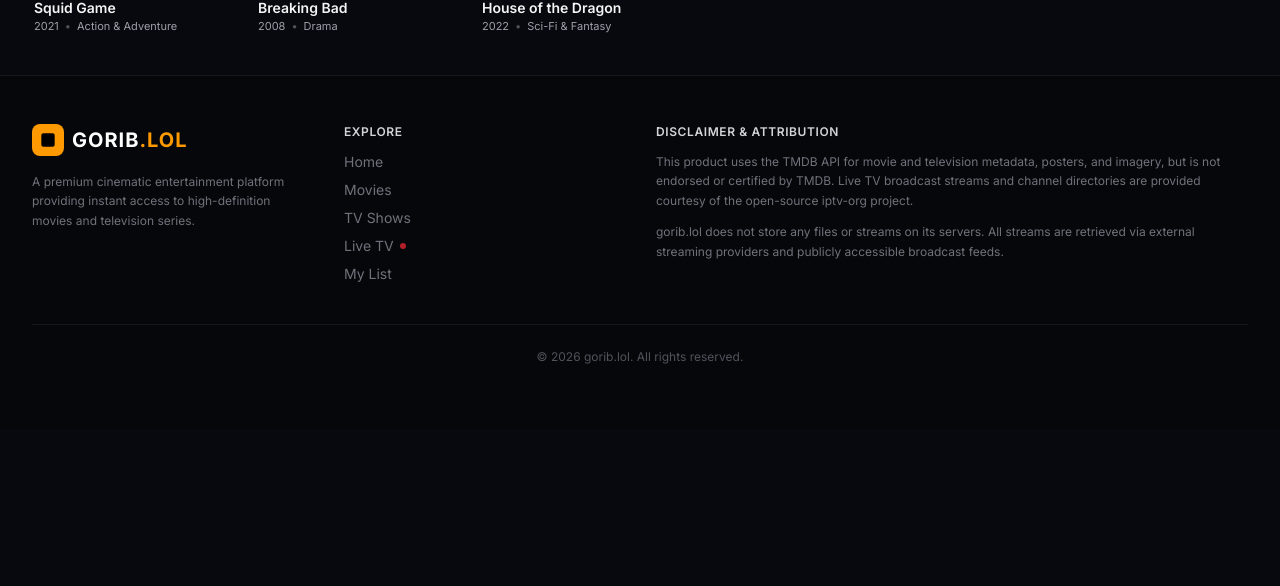
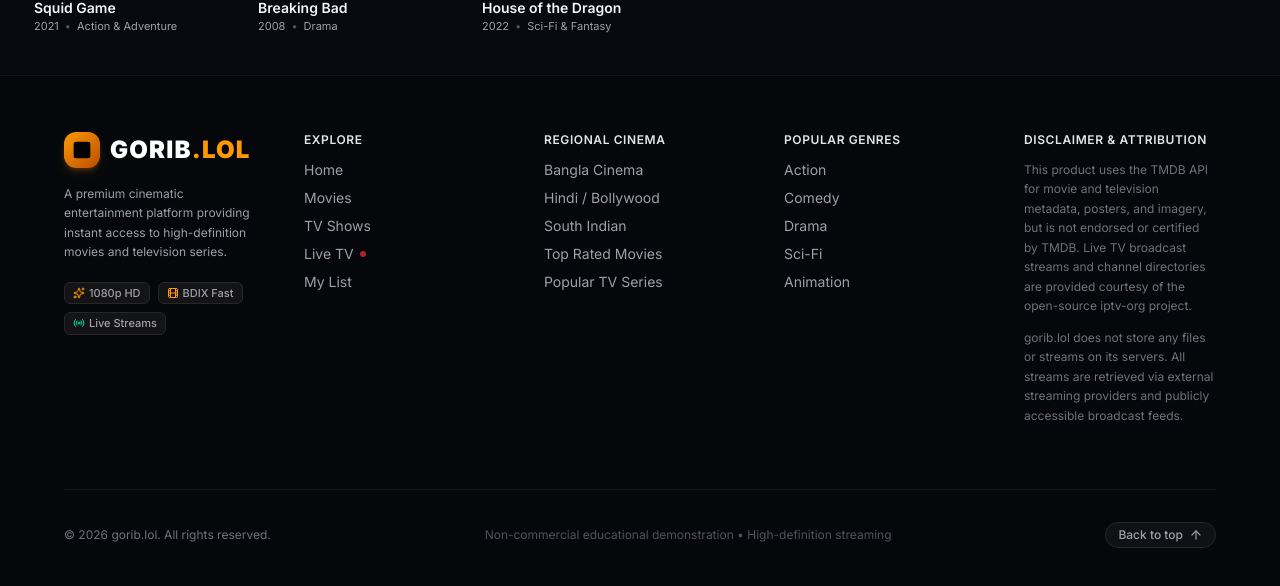
Before and after one commit to bankiimkhan/gorib-site, a Next.js app: page / in a window 1280 px wide. Shown: the part 4668-5254 px from the top of the page. Before the commit the page ends 5097 px from the top, so only its background shows below. Built offline with nearby package versions, Linux system fonts and the light colour scheme; no server answers.

Commit message:
feat: enhance Footer component with new layout, navigation links, and scroll-to-top functionality; add tests for rendering and behavior

```diff
--- a/src/components/common/Footer.tsx
+++ b/src/components/common/Footer.tsx
@@ -1,63 +1,152 @@
+"use client";
+
 import React from "react";
 import Link from "next/link";
-import { PlaySquare } from "lucide-react";
+import { PlaySquare, ArrowUp, Film, Radio, Sparkles } from "lucide-react";
 
 export function Footer() {
+  const scrollToTop = () => {
+    if (typeof window !== "undefined") {
+      window.scrollTo({ top: 0, behavior: "smooth" });
+    }
+  };
+
   return (
-    <footer className="border-t border-zinc-900 bg-[#05070a] pt-12 pb-16 text-zinc-500">
-      <div className="mx-auto max-w-7xl px-4 sm:px-6 lg:px-8">
-        <div className="grid grid-cols-1 gap-8 md:grid-cols-4">
-          {/* Brand Col */}
-          <div className="space-y-4">
-            <div className="flex items-center gap-2">
-              <div className="flex h-8 w-8 items-center justify-center rounded-lg bg-amber-500 text-black">
-                <PlaySquare className="h-4 w-4 fill-black" />
+    <footer className="w-full border-t border-zinc-900/80 bg-[#05070a] text-zinc-400">
+      <div className="w-full px-4 sm:px-6 md:px-8 lg:px-12 xl:px-16 2xl:px-20 pt-12 pb-14 sm:pt-14 sm:pb-16">
+        <div className="grid grid-cols-1 sm:grid-cols-2 md:grid-cols-3 lg:grid-cols-4 xl:grid-cols-5 gap-8 sm:gap-10 xl:gap-12">
+          {/* Brand & Mission Col */}
+          <div className="sm:col-span-2 md:col-span-1 lg:col-span-1 xl:col-span-1 space-y-4">
+            <Link
+              href="/"
+              className="group inline-flex items-center gap-2.5 focus:outline-none focus-visible:ring-2 focus-visible:ring-amber-500 rounded-lg"
+            >
+              <div className="flex h-9 w-9 items-center justify-center rounded-xl bg-gradient-to-br from-amber-500 to-amber-700 text-black shadow-md shadow-amber-500/20 group-hover:scale-105 transition-transform">
+                <PlaySquare className="h-5 w-5 fill-black text-black" />
               </div>
-              <span className="text-xl font-bold tracking-wider text-white">
+              <span className="text-2xl font-black tracking-wider text-white">
                 GORIB<span className="text-amber-500">.LOL</span>
               </span>
-            </div>
-            <p className="text-xs leading-relaxed text-zinc-500">
+            </Link>
+            <p className="text-xs leading-relaxed text-zinc-400">
               A premium cinematic entertainment platform providing instant access to high-definition movies and television series.
             </p>
+            <div className="flex flex-wrap gap-2 pt-1">
+              <span className="inline-flex items-center gap-1 rounded-md border border-zinc-800 bg-zinc-900/80 px-2 py-0.5 text-[11px] font-medium text-zinc-400">
+                <Sparkles className="h-3 w-3 text-amber-500" />
+                1080p HD
+              </span>
+              <span className="inline-flex items-center gap-1 rounded-md border border-zinc-800 bg-zinc-900/80 px-2 py-0.5 text-[11px] font-medium text-zinc-400">
+                <Film className="h-3 w-3 text-amber-500" />
+                BDIX Fast
+              </span>
+              <span className="inline-flex items-center gap-1 rounded-md border border-zinc-800 bg-zinc-900/80 px-2 py-0.5 text-[11px] font-medium text-zinc-400">
+                <Radio className="h-3 w-3 text-emerald-400" />
+                Live Streams
+              </span>
+            </div>
           </div>
 
-          {/* Navigation */}
-          <div>
-            <h4 className="text-xs font-semibold uppercase tracking-wider text-zinc-300">Explore</h4>
-            <ul className="mt-3 space-y-2 text-sm">
+          {/* Navigation / Explore */}
+          <div className="space-y-3">
+            <h4 className="text-xs font-semibold uppercase tracking-wider text-zinc-200">Explore</h4>
+            <ul className="space-y-2 text-sm">
               <li>
-                <Link href="/" className="hover:text-amber-400 transition-colors">
+                <Link href="/" className="text-zinc-400 hover:text-amber-400 transition-colors">
                   Home
                 </Link>
               </li>
               <li>
-                <Link href="/movies" className="hover:text-amber-400 transition-colors">
+                <Link href="/movies" className="text-zinc-400 hover:text-amber-400 transition-colors">
                   Movies
                 </Link>
               </li>
               <li>
-                <Link href="/tv" className="hover:text-amber-400 transition-colors">
+                <Link href="/tv" className="text-zinc-400 hover:text-amber-400 transition-colors">
                   TV Shows
                 </Link>
               </li>
               <li>
-                <Link href="/live-tv" className="hover:text-amber-400 transition-colors flex items-center gap-1.5">
+                <Link href="/live-tv" className="text-zinc-400 hover:text-amber-400 transition-colors inline-flex items-center gap-1.5">
                   <span>Live TV</span>
                   <span className="flex h-1.5 w-1.5 rounded-full bg-red-500 animate-pulse" />
                 </Link>
               </li>
               <li>
-                <Link href="/watchlist" className="hover:text-amber-400 transition-colors">
+                <Link href="/watchlist" className="text-zinc-400 hover:text-amber-400 transition-colors">
                   My List
                 </Link>
               </li>
             </ul>
           </div>
 
-          {/* Legal / TMDB Notice */}
-          <div className="md:col-span-2 space-y-3">
-            <h4 className="text-xs font-semibold uppercase tracking-wider text-zinc-300">Disclaimer & Attribution</h4>
+          {/* Regional Cinema */}
+          <div className="space-y-3">
+            <h4 className="text-xs font-semibold uppercase tracking-wider text-zinc-200">Regional Cinema</h4>
+            <ul className="space-y-2 text-sm">
+              <li>
+                <Link href="/movies?language=bn" className="text-zinc-400 hover:text-amber-400 transition-colors">
+                  Bangla Cinema
+                </Link>
+              </li>
+              <li>
+                <Link href="/movies?language=hi" className="text-zinc-400 hover:text-amber-400 transition-colors">
+                  Hindi / Bollywood
+                </Link>
+              </li>
+              <li>
+                <Link href="/movies?language=south" className="text-zinc-400 hover:text-amber-400 transition-colors">
+                  South Indian
+                </Link>
+              </li>
+              <li>
+                <Link href="/movies?sort=vote_average.desc" className="text-zinc-400 hover:text-amber-400 transition-colors">
+                  Top Rated Movies
+                </Link>
+              </li>
+              <li>
+                <Link href="/tv?sort=popularity.desc" className="text-zinc-400 hover:text-amber-400 transition-colors">
+                  Popular TV Series
+                </Link>
+              </li>
+            </ul>
+          </div>
+
+          {/* Popular Genres */}
+          <div className="space-y-3">
+            <h4 className="text-xs font-semibold uppercase tracking-wider text-zinc-200">Popular Genres</h4>
+            <ul className="space-y-2 text-sm">
+              <li>
+                <Link href="/genre/action" className="text-zinc-400 hover:text-amber-400 transition-colors">
+                  Action
+                </Link>
+              </li>
+              <li>
+                <Link href="/genre/comedy" className="text-zinc-400 hover:text-amber-400 transition-colors">
+                  Comedy
+                </Link>
+              </li>
+              <li>
+                <Link href="/genre/drama" className="text-zinc-400 hover:text-amber-400 transition-colors">
+                  Drama
+                </Link>
+              </li>
+              <li>
+                <Link href="/genre/sci-fi" className="text-zinc-400 hover:text-amber-400 transition-colors">
+                  Sci-Fi
+                </Link>
+              </li>
+              <li>
+                <Link href="/genre/animation" className="text-zinc-400 hover:text-amber-400 transition-colors">
+                  Animation
+                </Link>
+              </li>
+            </ul>
+          </div>
+
+          {/* Legal & Attribution */}
+          <div className="sm:col-span-2 md:col-span-3 lg:col-span-4 xl:col-span-1 space-y-3">
+            <h4 className="text-xs font-semibold uppercase tracking-wider text-zinc-200">Disclaimer & Attribution</h4>
             <p className="text-xs leading-relaxed text-zinc-500">
               This product uses the TMDB API for movie and television metadata, posters, and imagery, but is not endorsed or certified by TMDB. Live TV broadcast streams and channel directories are provided courtesy of the open-source iptv-org project.
             </p>
@@ -67,8 +156,25 @@
           </div>
         </div>
 
-        <div className="mt-10 border-t border-zinc-900 pt-6 text-center text-xs text-zinc-600">
-          © {new Date().getFullYear()} gorib.lol. All rights reserved.
+        {/* Bottom Bar / Copyright */}
+        <div className="mt-10 sm:mt-12 lg:mt-16 border-t border-zinc-900/80 pt-6 sm:pt-8">
+          <div className="flex flex-col sm:flex-row items-center justify-between gap-4 text-xs text-zinc-500">
+            <p className="text-center sm:text-left">
+              © {new Date().getFullYear()} gorib.lol. All rights reserved.
+            </p>
+            <p className="text-zinc-600 text-center text-[11px] sm:text-xs">
+              Non-commercial educational demonstration • High-definition streaming
+            </p>
+            <button
+              type="button"
+              onClick={scrollToTop}
+              className="inline-flex items-center gap-1.5 rounded-full border border-zinc-800 bg-zinc-900/60 px-3 py-1 text-xs font-medium text-zinc-400 hover:border-zinc-700 hover:bg-zinc-800 hover:text-amber-400 transition-colors focus:outline-none focus-visible:ring-1 focus-visible:ring-amber-500"
+              aria-label="Scroll back to top"
+            >
+              <span>Back to top</span>
+              <ArrowUp className="h-3.5 w-3.5" />
+            </button>
+          </div>
         </div>
       </div>
     </footer>
```
Also changed, not shown: 1 other file (tests, documents, lock files or other folders).
